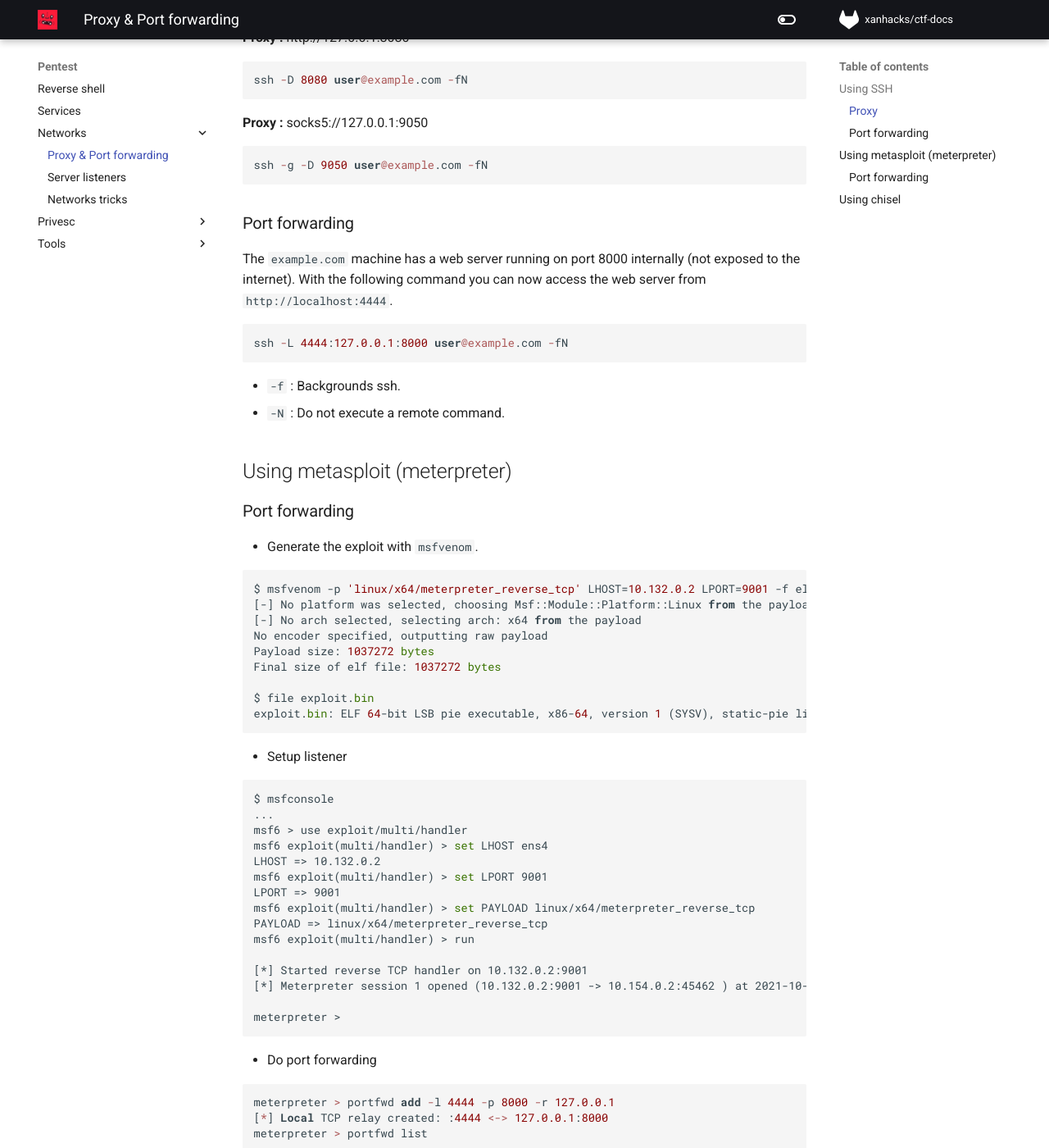
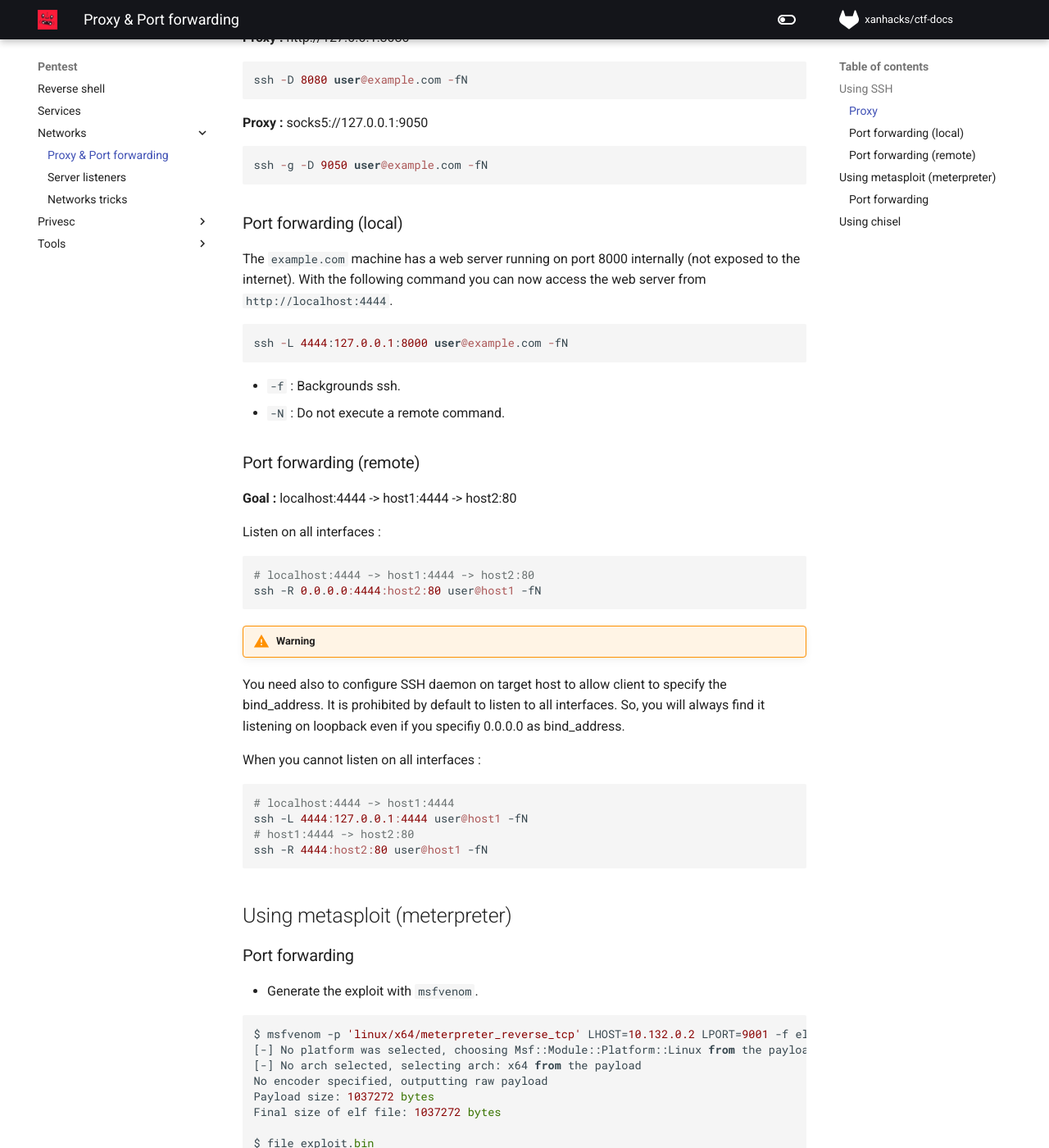
Before and after one commit to xanhacks/ctf-docs, an MkDocs documentation site: the page built from docs/pentest/networks/pivot.md, in a window 1280 px wide and 1400 px high, scrolled down 602 px. Shown: the whole window at 82% size. Built offline with MkDocs 1.6.1 and Material for MkDocs 9.7.7, drawn with Linux system fonts in a browser that asks for light colours; nearby versions of some CDN libraries; comment, search, counter and statistics services are not loaded.

Commit message:
add local and remote forwarding

````diff
--- a/docs/pentest/networks/pivot.md
+++ b/docs/pentest/networks/pivot.md
@@ -28,7 +28,7 @@ ssh -D 8080 user@example.com -fN
 ssh -g -D 9050 user@example.com -fN
 ```
 
-### Port forwarding
+### Port forwarding (local)
 
 The `example.com` machine has a web server running on port 8000 internally (not exposed to the internet). With the following command you can now access the web server from `http://localhost:4444`.
 
@@ -38,6 +38,29 @@ ssh -L 4444:127.0.0.1:8000 user@example.com -fN
 
 - `-f` : Backgrounds ssh.
 - `-N` : Do not execute a remote command.
+
+### Port forwarding (remote)
+
+**Goal :** localhost:4444 -> host1:4444 -> host2:80
+
+Listen on all interfaces :
+
+```bash
+# localhost:4444 -> host1:4444 -> host2:80
+ssh -R 0.0.0.0:4444:host2:80 user@host1 -fN
+```
+
+!!! warning
+   You need also to configure SSH daemon on target host to allow client to specify the bind_address. It is prohibited by default to listen to all interfaces. So, you will always find it listening on loopback even if you specifiy 0.0.0.0 as bind_address.
+
+When you cannot listen on all interfaces :
+
+```bash
+# localhost:4444 -> host1:4444
+ssh -L 4444:127.0.0.1:4444 user@host1 -fN
+# host1:4444 -> host2:80
+ssh -R 4444:host2:80 user@host1 -fN
+```
 
 ## Using metasploit (meterpreter)
 
````
